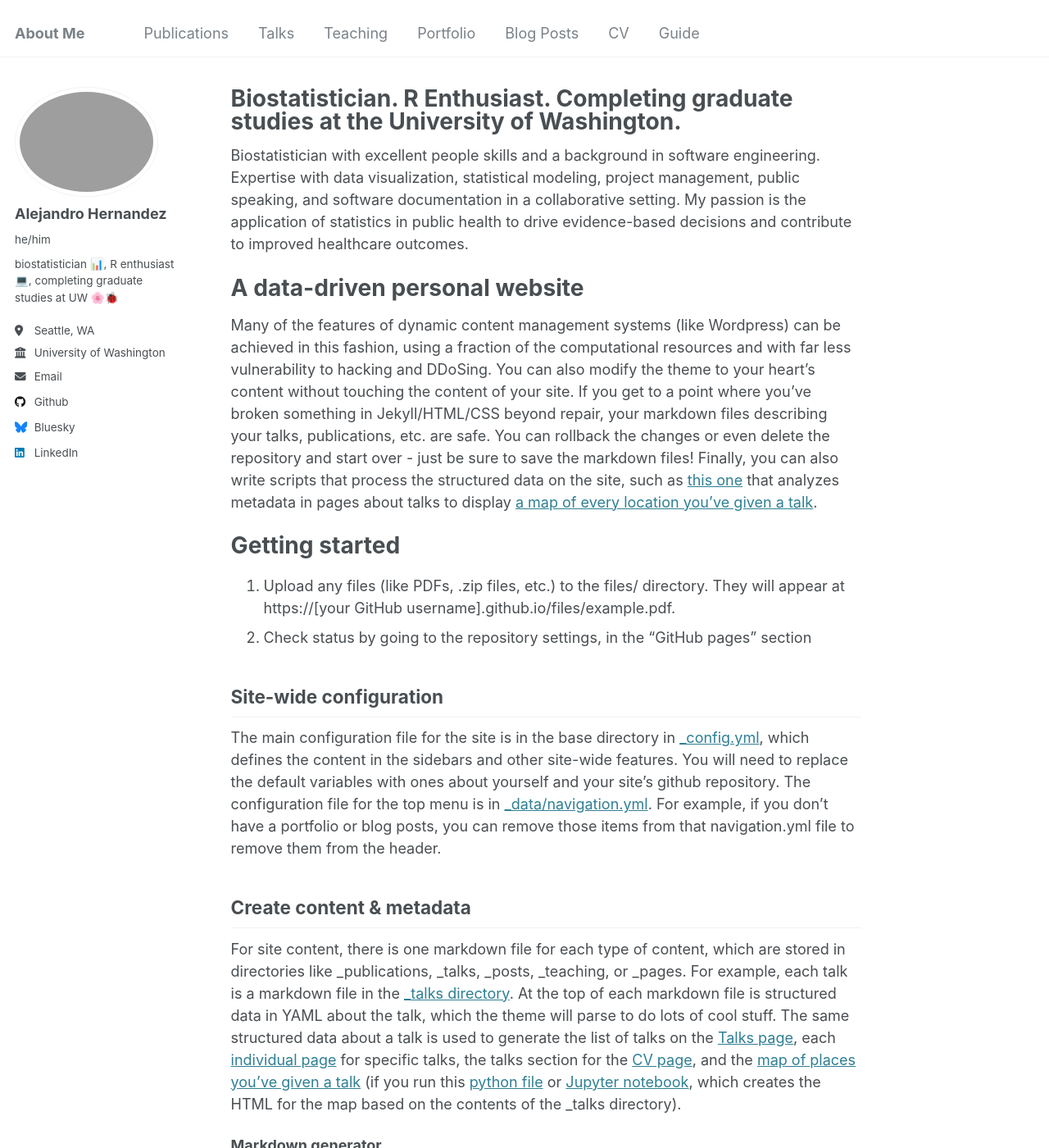
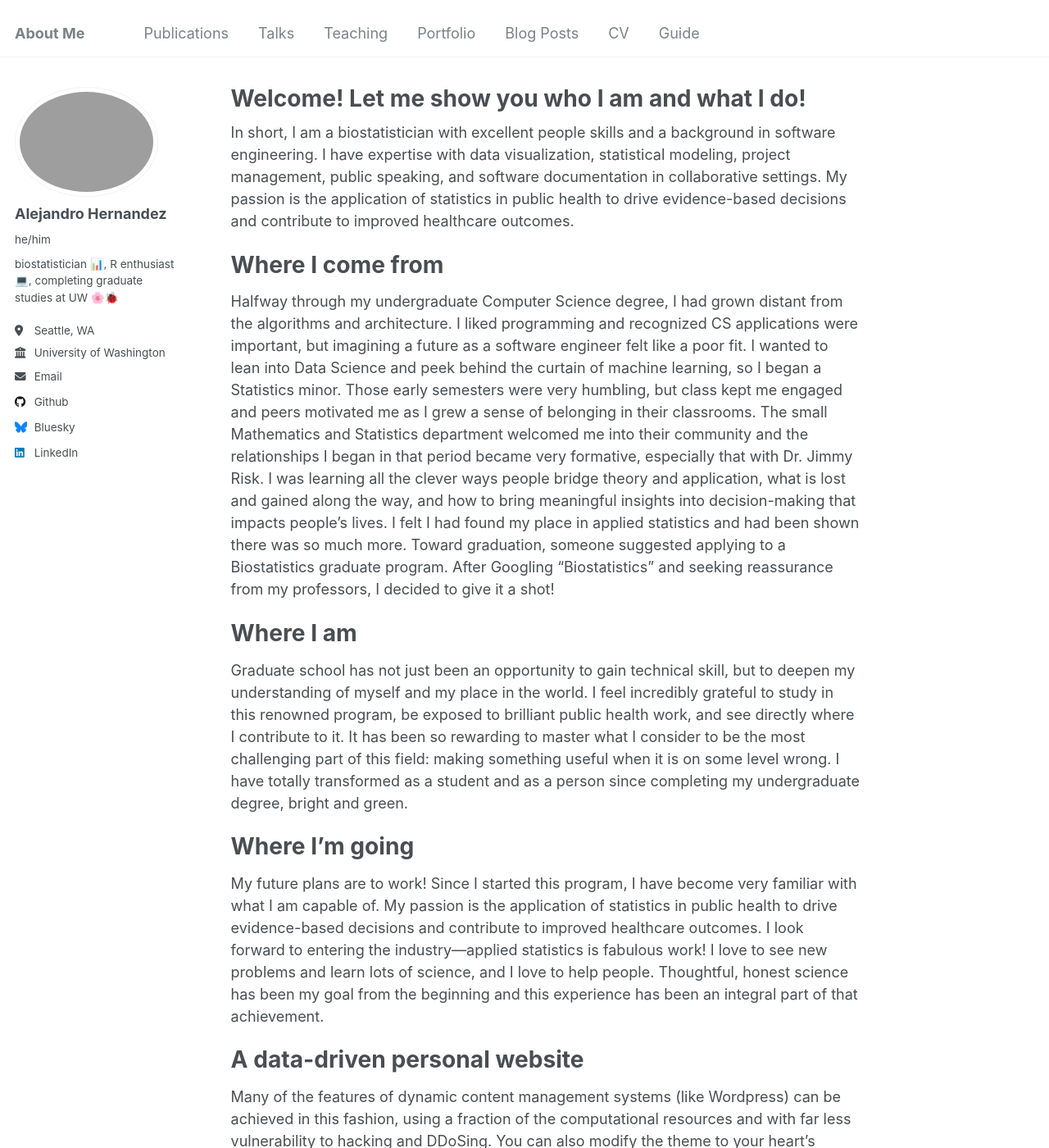
Before and after one commit to alejandroh3005/alejandroh3005.github.io, a Jekyll site: the page built from _pages/about.md, in a window 1280 px wide and 1400 px high. Shown: the whole window at 82% size. Built offline with Jekyll 4.4.1, drawn with Linux system fonts in a browser that asks for light colours.

Commit message:
Update about.md

```diff
--- a/_pages/about.md
+++ b/_pages/about.md
@@ -1,13 +1,29 @@
 ---
 permalink: /
-title: "Biostatistician. R Enthusiast. Completing graduate studies at the University of Washington."
+title: "Welcome! Let me show you who I am and what I do!"
 author_profile: true
 redirect_from:
   - /about/
   - /about.html
 ---
 
-Biostatistician with excellent people skills and a background in software engineering. Expertise with data visualization, statistical modeling, project management, public speaking, and software documentation in a collaborative setting. My passion is the application of statistics in public health to drive evidence-based decisions and contribute to improved healthcare outcomes.
+In short, I am a biostatistician with excellent people skills and a background in software engineering. I have expertise with data visualization, statistical modeling, project management, public speaking, and software documentation in collaborative settings. My passion is the application of statistics in public health to drive evidence-based decisions and contribute to improved healthcare outcomes.
+
+Where I come from
+======
+
+Halfway through my undergraduate Computer Science degree, I had grown distant from the algorithms and architecture. I liked programming and recognized CS applications were important, but imagining a future as a software engineer felt like a poor fit. I wanted to lean into Data Science and peek behind the curtain of machine learning, so I began a Statistics minor. Those early semesters were very humbling, but class kept me engaged and peers motivated me as I grew a sense of belonging in their classrooms. The small Mathematics and Statistics department welcomed me into their community and the relationships I began in that period became very formative, especially that with Dr. Jimmy Risk. I was learning all the clever ways people bridge theory and application, what is lost and gained along the way, and how to bring meaningful insights into decision-making that impacts people's lives. I felt I had found my place in applied statistics and had been shown there was so much more. Toward graduation, someone suggested applying to a Biostatistics graduate program. After Googling "Biostatistics" and seeking reassurance from my professors, I decided to give it a shot!
+
+Where I am
+======
+
+Graduate school has not just been an opportunity to gain technical skill, but to deepen my understanding of myself and my place in the world. I feel incredibly grateful to study in this renowned program, be exposed to brilliant public health work, and see directly where I contribute to it. It has been so rewarding to master what I consider to be the most challenging part of this field: making something useful when it is on some level wrong. I have totally transformed as a student and as a person since completing my undergraduate degree, bright and green.
+
+
+Where I'm going
+======
+
+My future plans are to work! Since I started this program, I have become very familiar with what I am capable of. My passion is the application of statistics in public health to drive evidence-based decisions and contribute to improved healthcare outcomes. I look forward to entering the industry—applied statistics is fabulous work! I love to see new problems and learn lots of science, and I love to help people. Thoughtful, honest science has been my goal from the beginning and this experience has been an integral part of that achievement.
 
 A data-driven personal website
 ======
```
